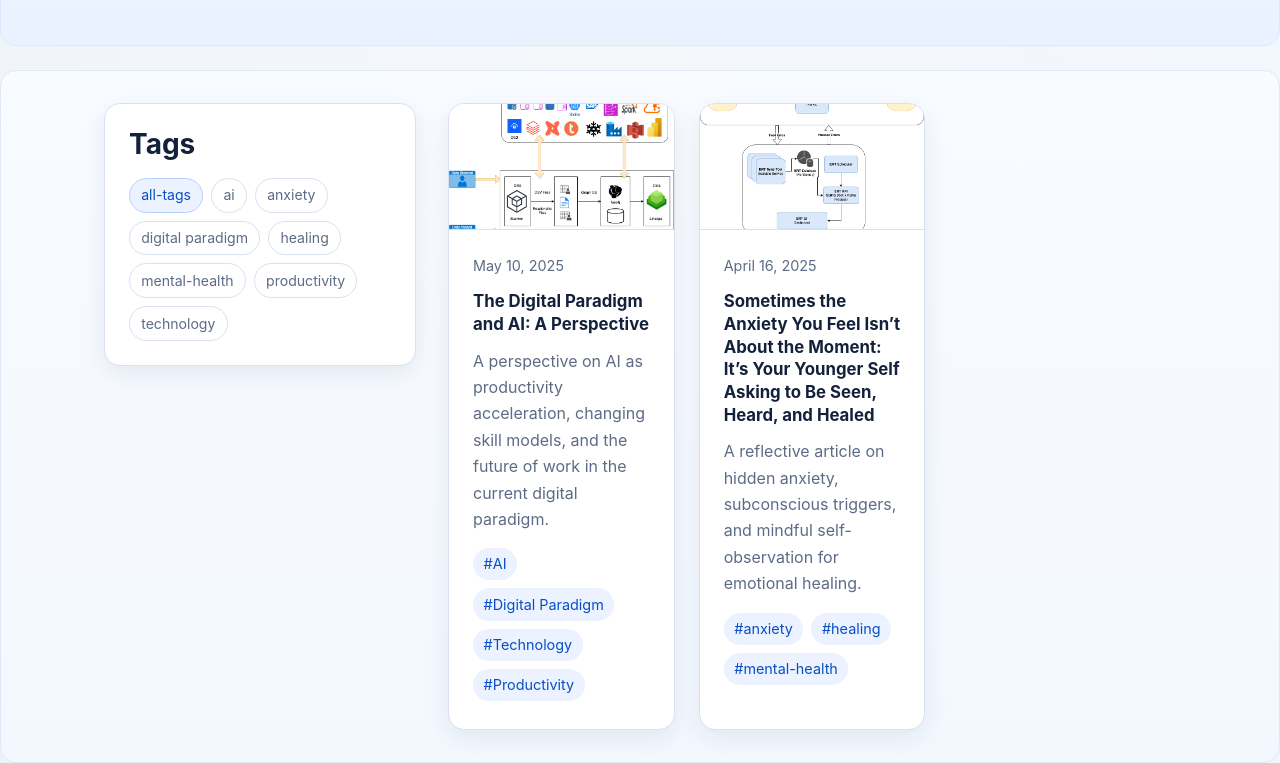
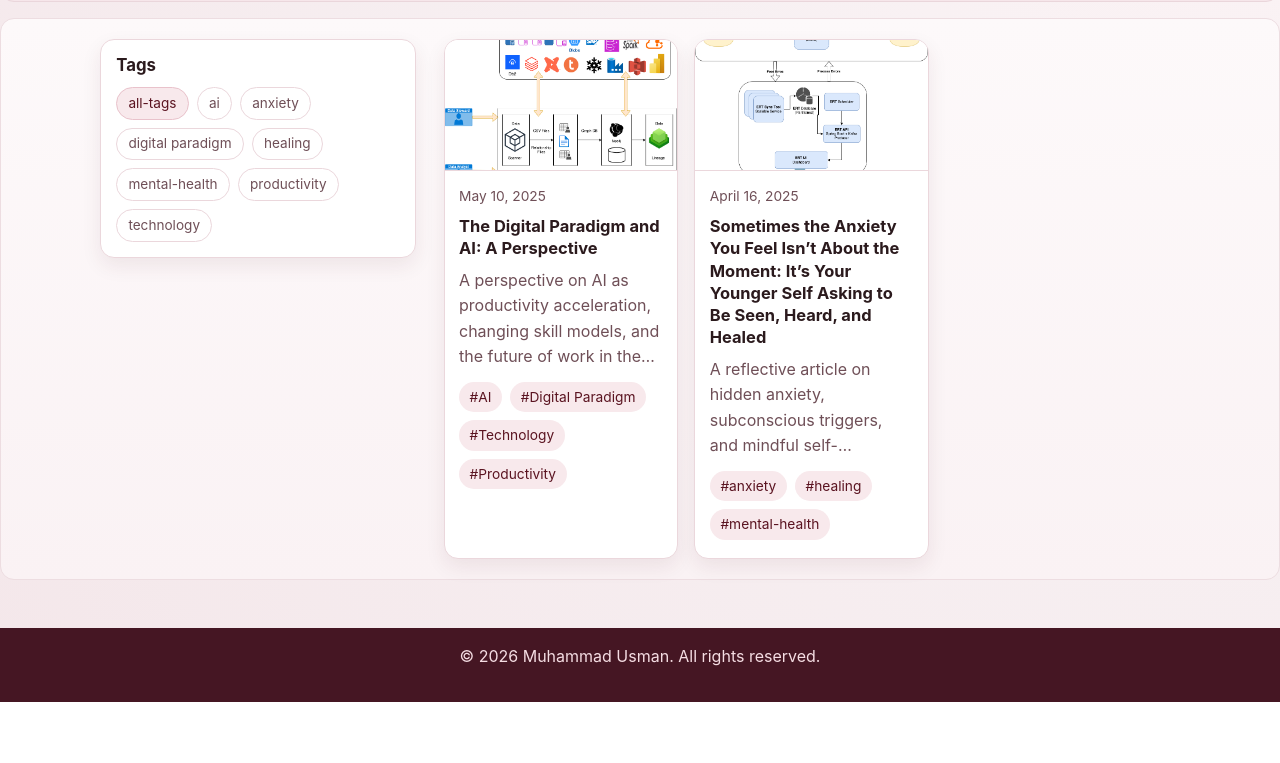
Before and after one commit to usman2x/portfolio-gatsby, a Gatsby site: page /blog in a window 1280 px wide. Shown: the part 273-1036 px from the top of the page. After the commit the page ends 975 px from the top, so only its background shows below. Built offline with nearby package versions, Linux system fonts and the light colour scheme; Gatsby itself is replaced by a stand-in of ours.

Commit message:
Refactor layout and styling for homepage and components

```diff
--- a/src/components/Hero.js
+++ b/src/components/Hero.js
@@ -19,11 +19,11 @@ const Hero = () => {
         />
       </div>
       <div className="hero-overlay" />
-      <div className="container">
+      <div className="container hero-inner">
         <h1 className="hero-title">{title}</h1>
         <h2 className="hero-subtitle">{subtitle}</h2>
         <p className="hero-description">{description}</p>
-        <div className="cta">
+        <div className="hero-cta">
           <a href={resumeLink} className="btn btn-light btn-lg" target="_blank" rel="noopener noreferrer">
             Download Resume
           </a>
--- a/src/components/Projects.js
+++ b/src/components/Projects.js
@@ -24,9 +24,9 @@ const Projects = () => {
   );
 
   return (
-    <section id="projects" className="container py-5">
-      <h2 className="text-center mb-4 section-title">Projects</h2>
-      <div className="row">
+    <section id="projects" className="container section-shell projects-section">
+      <h2 className="section-title">Projects</h2>
+      <div className="row projects-grid">
         {projects.map((project, index) => (
           <div key={index} className="col-md-6 mb-4">
             <ProjectCard {...project} imageData={imageMap.get(project.image)} />
--- a/src/styles/global.css
+++ b/src/styles/global.css
@@ -1,24 +1,24 @@
 :root {
-  --bg: #f5f7fb;
+  --bg: #f7f0f2;
   --surface: #ffffff;
-  --surface-muted: #eef2ff;
-  --text: #13213b;
-  --text-muted: #5d6b86;
-  --primary: #0b63f3;
-  --primary-strong: #084fc4;
-  --border: #d9e1f0;
-  --shadow-sm: 0 8px 24px rgba(16, 35, 74, 0.08);
-  --shadow-md: 0 14px 34px rgba(16, 35, 74, 0.14);
-  --radius-sm: 10px;
-  --radius-md: 16px;
-  --radius-lg: 22px;
+  --surface-muted: #f9ecef;
+  --text: #2b1a1d;
+  --text-muted: #6f4f57;
+  --primary: #7a1f2f;
+  --primary-strong: #5b1421;
+  --border: #ebd7dc;
+  --shadow-sm: 0 8px 20px rgba(82, 28, 43, 0.08);
+  --shadow-md: 0 14px 30px rgba(82, 28, 43, 0.14);
+  --radius-sm: 8px;
+  --radius-md: 14px;
+  --radius-lg: 18px;
   --space-1: 0.25rem;
   --space-2: 0.5rem;
   --space-3: 0.75rem;
   --space-4: 1rem;
-  --space-5: 1.5rem;
-  --space-6: 2rem;
-  --space-7: 3rem;
+  --space-5: 1.25rem;
+  --space-6: 1.75rem;
+  --space-7: 2.25rem;
 }
 
 * {
@@ -30,8 +30,8 @@
 body {
   font-family: "Inter", "Segoe UI", sans-serif;
   color: var(--text);
-  background: radial-gradient(circle at top right, #f0f6ff 0%, var(--bg) 42%, #edf2f8 100%);
-  line-height: 1.65;
+  background: radial-gradient(circle at top right, #fcf3f5 0%, var(--bg) 42%, #f4e7ea 100%);
+  line-height: 1.6;
 }
 
 h1,
@@ -41,7 +41,7 @@ h4,
 h5,
 h6 {
   color: var(--text);
-  margin-bottom: var(--space-4);
+  margin-bottom: var(--space-3);
   font-weight: 700;
 }
 
@@ -54,6 +54,14 @@ a:hover {
   color: var(--primary-strong);
 }
 
+.text-primary {
+  color: var(--primary) !important;
+}
+
+.badge.bg-secondary {
+  background: #7a1f2f !important;
+}
+
 .layout {
   min-height: 100vh;
   display: flex;
@@ -62,13 +70,18 @@ a:hover {
 
 .content {
   flex-grow: 1;
-  padding: var(--space-6) 0;
+  padding: var(--space-5) 0;
 }
 
 .container {
   max-width: 1120px;
   margin: 0 auto;
   padding: 0 var(--space-5);
+}
+
+.home-page {
+  display: grid;
+  gap: var(--space-4);
 }
 
 .btn-primary {
@@ -89,7 +102,7 @@ a:hover {
 
 .btn-outline-primary:hover,
 .btn-outline-primary:focus {
-  color: #ffffff;
+  color: #fff;
   background: var(--primary);
   border-color: var(--primary);
 }
@@ -98,7 +111,7 @@ a:hover {
   position: sticky;
   top: 0;
   z-index: 1000;
-  background: rgba(10, 25, 61, 0.92);
+  background: rgba(77, 20, 35, 0.94);
   backdrop-filter: blur(10px);
   border-bottom: 1px solid rgba(255, 255, 255, 0.08);
 }
@@ -107,7 +120,7 @@ a:hover {
   display: flex;
   justify-content: space-between;
   align-items: center;
-  min-height: 74px;
+  min-height: 68px;
 }
 
 .logo-link {
@@ -116,28 +129,29 @@ a:hover {
 }
 
 .logo {
-  color: #ffffff;
+  color: #fff;
   letter-spacing: 0.02em;
-  font-size: 1.1rem;
+  font-size: 1.02rem;
   font-weight: 700;
 }
 
 .nav-links {
   display: flex;
   list-style: none;
-  gap: var(--space-5);
+  gap: 1.2rem;
   margin: 0;
   padding: 0;
 }
 
 .nav-links a {
-  color: #e6edff;
+  color: #f7dfe4;
   font-weight: 600;
+  font-size: 0.95rem;
 }
 
 .nav-links a:hover,
 .nav-links a.active {
-  color: #ffffff;
+  color: #fff;
   text-decoration: underline;
   text-underline-offset: 4px;
 }
@@ -146,10 +160,10 @@ a:hover {
   display: none;
   background: transparent;
   border: 1px solid rgba(255, 255, 255, 0.4);
-  color: #ffffff;
+  color: #fff;
   border-radius: var(--radius-sm);
-  font-size: 1.2rem;
-  padding: 0.2rem 0.5rem;
+  font-size: 1.1rem;
+  padding: 0.15rem 0.5rem;
 }
 
 .hero {
@@ -157,7 +171,6 @@ a:hover {
   isolation: isolate;
   border-radius: var(--radius-lg);
   overflow: hidden;
-  margin-bottom: var(--space-7);
 }
 
 .hero-media,
@@ -174,7 +187,7 @@ a:hover {
 }
 
 .hero-overlay {
-  background: linear-gradient(125deg, rgba(8, 24, 56, 0.9), rgba(24, 80, 167, 0.7));
+  background: linear-gradient(125deg, rgba(62, 13, 27, 0.88), rgba(122, 31, 47, 0.68));
 }
 
 .hero-media,
@@ -182,49 +195,57 @@ a:hover {
   pointer-events: none;
 }
 
-.hero .container {
+.hero-inner {
   position: relative;
   z-index: 2;
-  padding-top: 5rem;
-  padding-bottom: 5rem;
+  padding-top: 3rem;
+  padding-bottom: 3rem;
 }
 
 .hero-title,
 .hero-subtitle,
 .hero-description {
-  color: #ffffff;
+  color: #fff;
   max-width: 760px;
 }
 
 .hero-title {
-  font-size: clamp(1.9rem, 3vw, 3rem);
-  margin-bottom: var(--space-3);
+  font-size: clamp(1.9rem, 2.8vw, 2.8rem);
+  margin-bottom: var(--space-2);
 }
 
 .hero-subtitle {
-  font-size: clamp(1.2rem, 2.5vw, 2rem);
-  margin-bottom: var(--space-4);
-  color: #d9e8ff;
+  font-size: clamp(1.1rem, 2.2vw, 1.8rem);
+  margin-bottom: var(--space-3);
+  color: #f8dfe5;
 }
 
 .hero-description {
-  font-size: clamp(1rem, 2vw, 1.2rem);
-  color: #edf4ff;
+  font-size: 1.02rem;
+  color: #fbeff1;
 }
 
-.hero .cta {
+.hero-cta {
   display: flex;
   flex-wrap: wrap;
-  gap: var(--space-4);
-  margin-top: var(--space-5);
+  gap: 0.75rem;
+  margin-top: var(--space-4);
+}
+
+.section-shell {
+  background: var(--surface);
+  border: 1px solid var(--border);
+  border-radius: var(--radius-md);
+  box-shadow: var(--shadow-sm);
+  padding: 1.25rem;
 }
 
 .section-title {
   position: relative;
   display: block;
   text-align: center;
-  margin-bottom: var(--space-6);
-  padding-bottom: var(--space-3);
+  margin-bottom: 1rem;
+  padding-bottom: 0.55rem;
 }
 
 .section-title::after {
@@ -232,15 +253,27 @@ a:hover {
   position: absolute;
   left: 50%;
   bottom: 0;
-  width: 64px;
+  width: 52px;
   height: 4px;
   transform: translateX(-50%);
   border-radius: 100px;
-  background: linear-gradient(90deg, #0b63f3, #2a9dff);
+  background: linear-gradient(90deg, #7a1f2f, #ad3f58);
+}
+
+.section-subtitle {
+  text-align: center;
+  color: var(--text-muted);
+  margin: 0 auto 1rem;
+  max-width: 720px;
+  font-size: 0.96rem;
+}
+
+.about-grid {
+  align-items: center !important;
 }
 
 .profile-image-container {
-  background: linear-gradient(140deg, #ffffff, #ebf2ff);
+  background: linear-gradient(140deg, #ffffff, #f7ecee);
   border-radius: 999px;
   display: inline-flex;
   padding: 8px;
@@ -250,21 +283,27 @@ a:hover {
 .profile-image {
   border-radius: 999px;
   overflow: hidden;
-  border: 4px solid #ffffff;
+  border: 4px solid #fff;
+}
+
+.about-intro {
+  color: var(--text-muted);
+  margin-bottom: 0.8rem;
+  line-height: 1.62;
 }
 
 .bio-card {
   background: var(--surface);
   border-radius: var(--radius-md);
-  padding: var(--space-6);
-  box-shadow: var(--shadow-sm);
+  padding: 1rem 1.1rem;
   border: 1px solid var(--border);
 }
 
 .bio-title {
-  margin-bottom: var(--space-4);
-  padding-bottom: var(--space-3);
+  margin-bottom: 0.7rem;
+  padding-bottom: 0.45rem;
   border-bottom: 1px solid var(--border);
+  font-size: 1.05rem;
 }
 
 .bio-list {
@@ -275,8 +314,8 @@ a:hover {
 
 .bio-item {
   position: relative;
-  padding-left: 1.2rem;
-  margin-bottom: var(--space-3);
+  padding-left: 1.1rem;
+  margin-bottom: 0.52rem;
   color: var(--text-muted);
 }
 
@@ -291,10 +330,17 @@ a:hover {
   background: var(--primary);
 }
 
+.about-video-title {
+  text-align: center;
+  margin-top: 0.9rem;
+  margin-bottom: 0.5rem;
+  font-size: 1.15rem;
+}
+
 .video-container {
   position: relative;
   width: min(760px, 100%);
-  margin: 2rem auto 0;
+  margin: 0.9rem auto 0;
   border-radius: var(--radius-md);
   overflow: hidden;
   box-shadow: var(--shadow-md);
@@ -305,6 +351,36 @@ a:hover {
   width: 100%;
   height: 100%;
   border: 0;
+}
+
+.skills-subtitle {
+  margin-top: 0;
+  margin-bottom: 1rem;
+}
+
+.skill-card {
+  background: var(--surface);
+  border: 1px solid var(--border);
+  transition: all 0.25s ease;
+  min-height: 136px;
+}
+
+.skill-card:hover {
+  transform: translateY(-4px);
+  box-shadow: var(--shadow-sm) !important;
+}
+
+.skill-card.active {
+  border-color: var(--primary);
+  box-shadow: 0 10px 22px rgba(122, 31, 47, 0.18) !important;
+}
+
+.skill-icon {
+  color: var(--primary);
+}
+
+.skill-technologies {
+  animation: fadeIn 0.25s ease;
 }
 
 .card {
@@ -321,33 +397,118 @@ a:hover {
 }
 
 .card-img-top {
-  height: 220px;
+  height: 200px;
   object-fit: cover;
 }
 
-.skill-card {
-  background: var(--surface);
-  border: 1px solid var(--border);
-  transition: all 0.25s ease;
-  min-height: 160px;
+.project-card {
+  height: 100%;
 }
 
-.skill-card:hover {
-  transform: translateY(-4px);
-  box-shadow: var(--shadow-sm) !important;
+.project-card-body {
+  display: flex;
+  flex-direction: column;
+  gap: 0.65rem;
+  padding: 1rem 1rem 1.1rem;
 }
 
-.skill-card.active {
-  border-color: var(--primary);
-  box-shadow: 0 14px 26px rgba(11, 99, 243, 0.15) !important;
+.project-card-title {
+  font-size: 1.04rem;
+  margin-bottom: 0;
 }
 
-.skill-icon {
+.project-card-description {
+  color: var(--text-muted);
+  display: -webkit-box;
+  -webkit-line-clamp: 5;
+  -webkit-box-orient: vertical;
+  overflow: hidden;
+  margin-bottom: 0;
+}
+
+.project-card-tags {
+  margin-bottom: 0;
+}
+
+.project-card-link {
+  align-self: flex-start;
+}
+
+.contact-subtitle {
+  margin-bottom: 1.1rem;
+}
+
+.contact-form-card {
+  border: 1px solid var(--border);
+  padding: 1rem !important;
+}
+
+.contact-form-label {
+  color: var(--text);
+  font-size: 0.88rem;
+  font-weight: 600;
+  margin-bottom: 0.25rem;
+}
+
+.contact-form-input {
+  border: 1px solid #dcb8c2;
+  border-radius: 8px;
+  padding: 0.55rem 0.75rem;
+  color: var(--text);
+}
+
+.contact-form-input:focus {
+  border-color: var(--primary);
+  box-shadow: 0 0 0 3px rgba(122, 31, 47, 0.13);
+}
+
+.contact-submit-btn {
+  margin-top: 0.2rem;
+}
+
+.contact-info-grid {
+  row-gap: 0.8rem;
+}
+
+.contact-info-card {
+  border: 1px solid var(--border);
+  background: #fff;
+  border-radius: 10px;
+  padding: 0.85rem 0.7rem;
+  height: 100%;
+}
+
+.contact-info-card h5 {
+  margin-bottom: 0.45rem;
+}
+
+.contact-info-row {
+  min-height: 2rem;
+}
+
+.contact-info-link,
+.contact-info-text {
+  color: var(--text-muted);
+  margin: 0;
+}
+
+.contact-info-link:hover {
   color: var(--primary);
 }
 
-.skill-technologies {
-  animation: fadeIn 0.25s ease;
+.contact-social-link {
+  width: 34px;
+  height: 34px;
+  border-radius: 999px;
+  border: 1px solid var(--border);
+  display: inline-flex;
+  align-items: center;
+  justify-content: center;
+  background: #fff;
+}
+
+.contact-social-link:hover {
+  border-color: var(--primary);
 }
 
 .post-link {
@@ -364,18 +525,18 @@ a:hover {
 }
 
 .blog-journal-header-wrap {
-  background: linear-gradient(180deg, #edf4ff 0%, #eaf2ff 100%);
-  border: 1px solid #dce8ff;
+  background: linear-gradient(180deg, #f9ecef 0%, #f6e6ea 100%);
+  border: 1px solid #ead6db;
   border-radius: var(--radius-md);
-  margin-bottom: var(--space-5);
-  padding: var(--space-6) 0;
+  margin-bottom: var(--space-4);
+  padding: var(--space-5) 0;
 }
 
 .blog-journal-content-wrap {
-  background: linear-gradient(180deg, #f8fbff 0%, #f3f8ff 100%);
-  border: 1px solid #e0e9f8;
+  background: linear-gradient(180deg, #fdf9fa 0%, #faf2f4 100%);
+  border: 1px solid #eddde1;
   border-radius: var(--radius-md);
-  padding: var(--space-6) 0;
+  padding: var(--space-5) 0;
 }
 
 .blog-journal-header {
@@ -386,7 +547,7 @@ a:hover {
 
 .blog-index-subtitle {
   color: var(--text-muted);
-  font-size: 1.05rem;
+  font-size: 1.02rem;
 }
 
 .blog-journal-kicker {
@@ -409,7 +570,7 @@ a:hover {
 .blog-journal-main {
   display: grid;
   grid-template-columns: repeat(3, minmax(0, 1fr));
-  gap: var(--space-5);
+  gap: var(--space-4);
 }
 
 .journal-entry {
@@ -440,42 +601,47 @@ a:hover {
 }
 
 .journal-entry-body {
-  padding: var(--space-5);
+  padding: 0.9rem;
 }
 
 .journal-entry-date {
-  font-size: 0.9rem;
+  font-size: 0.86rem;
   color: var(--text-muted);
-  margin-bottom: var(--space-3);
+  margin-bottom: var(--space-2);
 }
 
 .journal-entry-title {
-  font-size: 1.05rem;
+  font-size: 1.03rem;
   line-height: 1.35;
-  margin-bottom: var(--space-3);
+  margin-bottom: var(--space-2);
 }
 
 .journal-entry-description {
   color: var(--text-muted);
-  margin-bottom: var(--space-3);
+  margin-bottom: var(--space-2);
+  display: -webkit-box;
+  -webkit-line-clamp: 4;
+  -webkit-box-orient: vertical;
+  overflow: hidden;
 }
 
 .journal-entry-tags {
-  margin-top: var(--space-2);
+  margin-top: var(--space-1);
 }
 
 .blog-journal-sidebar {
   position: sticky;
-  top: 94px;
-  background: #ffffff;
+  top: 88px;
+  background: #fff;
   border: 1px solid var(--border);
   border-radius: var(--radius-md);
-  padding: var(--space-5);
+  padding: 0.95rem;
   box-shadow: var(--shadow-sm);
 }
 
 .blog-journal-sidebar h3 {
-  margin-bottom: var(--space-4);
+  margin-bottom: var(--space-3);
+  font-size: 1.05rem;
 }
 
 .blog-tag-list {
@@ -485,12 +651,12 @@ a:hover {
 }
 
 .blog-tag-pill {
-  padding: 0.3rem 0.7rem;
+  padding: 0.28rem 0.7rem;
   border: 1px solid var(--border);
   border-radius: 999px;
   color: var(--text-muted);
-  font-size: 0.88rem;
-  background: #ffffff;
+  font-size: 0.85rem;
+  background: #fff;
 }
 
 .blog-tag-pill:hover {
@@ -499,8 +665,8 @@ a:hover {
 }
 
 .blog-tag-pill.active {
-  background: #ecf2ff;
-  border-color: #b8d0ff;
+  background: #f8e9ec;
+  border-color: #e9c2cb;
   color: var(--primary-strong);
 }
 
@@ -509,17 +675,10 @@ a:hover {
 }
 
 .blog-post-back {
-  margin-bottom: var(--space-4);
+  margin-bottom: var(--space-3);
 }
 
-.blog-article {
-  background: var(--surface);
-  border: 1px solid var(--border);
-  border-radius: var(--radius-md);
-  padding: var(--space-6);
-  box-shadow: var(--shadow-sm);
-}
-
+.blog-article,
 .prose {
   background: var(--surface);
   border: 1px solid var(--border);
@@ -529,7 +688,9 @@ a:hover {
 }
 
 .prose p,
-.prose li {
+.prose li,
+.blog-post-content p,
+.blog-post-content li {
   color: var(--text-muted);
 }
 
@@ -538,7 +699,7 @@ a:hover {
   max-height: 460px;
   border-radius: var(--radius-sm);
   overflow: hidden;
-  margin-bottom: var(--space-5);
+  margin-bottom: var(--space-4);
 }
 
 .blog-cover-image .gatsby-image-wrapper {
@@ -547,7 +708,7 @@ a:hover {
 }
 
 .blog-post-header {
-  margin-bottom: var(--space-5);
+  margin-bottom: var(--space-4);
 }
 
 .blog-post-meta {
@@ -555,11 +716,7 @@ a:hover {
   align-items: center;
   gap: 0.45rem;
   color: var(--text-muted);
-  margin-bottom: var(--space-4);
-}
-
-.blog-post-content {
-  color: var(--text-muted);
+  margin-bottom: var(--space-3);
 }
 
 .blog-post-content h2,
@@ -569,16 +726,11 @@ a:hover {
   margin-top: var(--space-5);
 }
 
-.blog-post-content p,
-.blog-post-content li {
-  color: var(--text-muted);
-}
-
 .blog-post-content blockquote {
   margin: var(--space-5) 0;
   padding: var(--space-4) var(--space-5);
   border-left: 4px solid var(--primary);
-  background: #f3f7ff;
+  background: #fbeef1;
   border-radius: 0 var(--radius-sm) var(--radius-sm) 0;
 }
 
@@ -598,9 +750,9 @@ a:hover {
   margin: var(--space-1) var(--space-2) var(--space-1) 0;
   padding: 0.2rem 0.6rem;
   border-radius: 999px;
-  background: #ecf2ff;
+  background: #f8e9ec;
   color: var(--primary-strong);
-  font-size: 0.9rem;
+  font-size: 0.86rem;
 }
 
 a.tag-chip {
@@ -608,11 +760,11 @@ a.tag-chip {
 }
 
 a.tag-chip:hover {
-  border-color: #b8d0ff;
+  border-color: #e9c2cb;
 }
 
 .comments-section {
-  margin-top: var(--space-6);
+  margin-top: var(--space-5);
   background: var(--surface);
   border: 1px solid var(--border);
   border-radius: var(--radius-md);
@@ -634,16 +786,16 @@ a.tag-chip:hover {
   border-radius: var(--radius-md);
   border: 1px solid var(--border);
   box-shadow: var(--shadow-sm);
-  padding: 3rem 1.5rem;
+  padding: 2.2rem 1.2rem;
 }
 
 footer,
 .footer {
-  margin-top: var(--space-7);
-  background: #0d1f43;
-  color: #d9e6ff;
+  margin-top: var(--space-6);
+  background: #451623;
+  color: #f5dde3;
   text-align: center;
-  padding: var(--space-5);
+  padding: var(--space-4);
 }
 
 @keyframes fadeIn {
@@ -659,7 +811,7 @@ footer,
 
 @media (max-width: 768px) {
   .content {
-    padding-top: var(--space-5);
+    padding-top: var(--space-4);
   }
 
   .container {
@@ -677,7 +829,7 @@ footer,
     right: var(--space-4);
     top: calc(100% + 8px);
     width: min(280px, calc(100vw - 2rem));
-    background: #0d2a60;
+    background: #5b1421;
     padding: var(--space-4);
     border-radius: var(--radius-sm);
     border: 1px solid rgba(255, 255, 255, 0.1);
@@ -689,30 +841,34 @@ footer,
     display: flex;
   }
 
-  .hero .container {
-    padding-top: 3.4rem;
-    padding-bottom: 3.4rem;
+  .hero-inner {
+    padding-top: 2.3rem;
+    padding-bottom: 2.3rem;
   }
 
-  .hero .cta {
+  .hero-cta {
     flex-direction: column;
     align-items: flex-start;
+  }
+
+  .section-shell {
+    padding: 1rem 0.9rem;
   }
 
   .journal-entry-body,
   .blog-article,
   .comments-section,
   .bio-card {
-    padding: var(--space-5);
+    padding: 1rem;
   }
 
   .blog-journal-layout {
     grid-template-columns: 1fr;
-    gap: var(--space-5);
+    gap: var(--space-4);
   }
 
   .journal-entry-title {
-    font-size: 1.15rem;
+    font-size: 1.1rem;
   }
 
   .blog-journal-sidebar {
```
Also changed, not shown: src/components/About.js (+8 -8 lines), src/components/Contact.js (+4 -5 lines), src/components/ContactForm.js (+12 -17 lines), src/components/ContactInfo.js (+17 -13 lines), src/components/ProjectCard.js (+6 -6 lines), src/components/Skills.js (+4 -4 lines), src/pages/index.js (+7 -5 lines).
